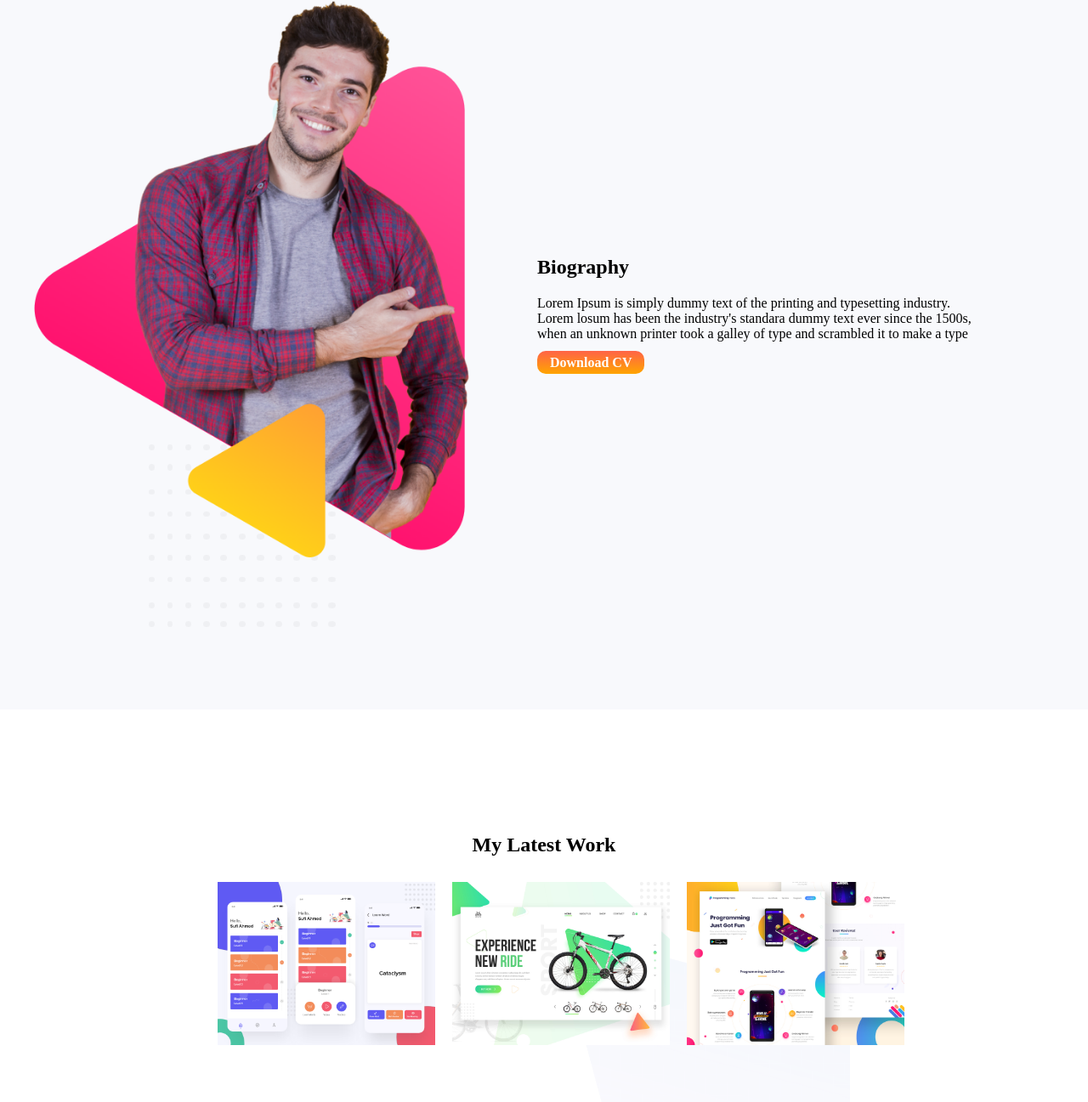
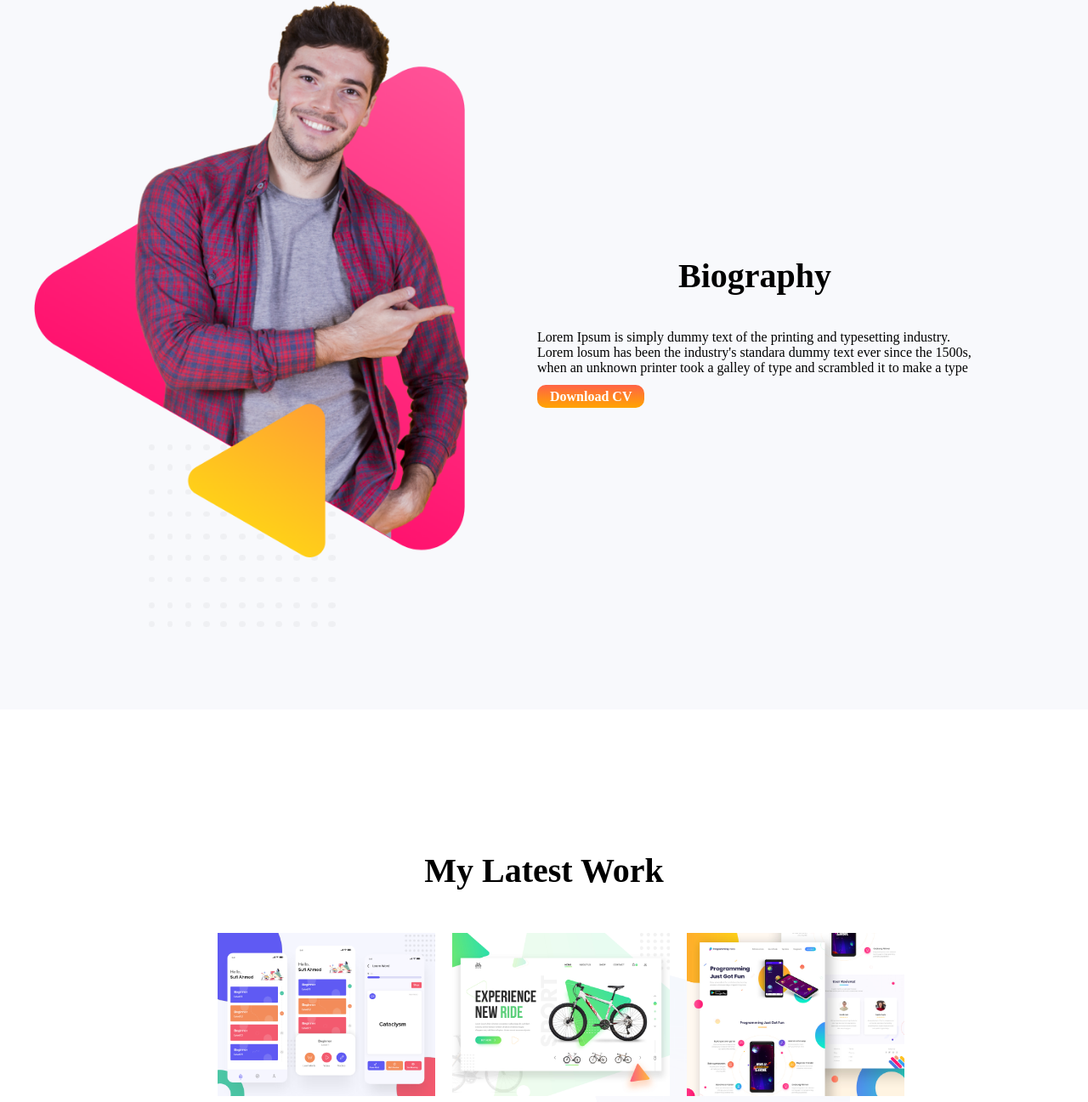
Before and after one commit to rafii300/personal_web, a plain HTML site: page index.html in a window 1280 px wide. Shown: the part 1039-2336 px from the top of the page at 85% size. Drawn offline with Linux system fonts and the light colour scheme.

Commit message:
fixded h3 by replacing h2

```diff
--- a/index.html
+++ b/index.html
@@ -10,7 +10,7 @@
     <section class="introduction">
         <div class="half-width">
             <p class="text-centered">
-                <h2>hello I'm</h2>
+                <h3>hello I'm</h3>
                 <h1>Jack Smith</h1>
                 You mignt saw me umping, cllmoing bullaings, ana stopping trains
                 But nobody pays me a dime for that work. <br> <br>
@@ -32,7 +32,7 @@
         </div>
         <div class="half-width">
             <p class="text-centered-2">
-                <h2>Biography</h2>
+                <h3>Biography</h3>
                 <p>Lorem Ipsum is simply dummy text of the printing and typesetting
                 industry. Lorem losum has been the industry's standara dummy text ever since the 1500s, when an unknown printer took a galley of type and scrambled it to make a type</p>
                 <a class="link-button" target="_blank" href="https://rafii300.github.io/web_portfolio/">Download CV</a></p>
@@ -41,7 +41,7 @@
     </section>
 
     <section class="mlw">
-        <h2><center>My Latest Work</center></h2>
+        <h3><center>My Latest Work</center></h3>
         <div class="third-width cr">
             <img src="images/latest-work/work-1.png">
 
```
